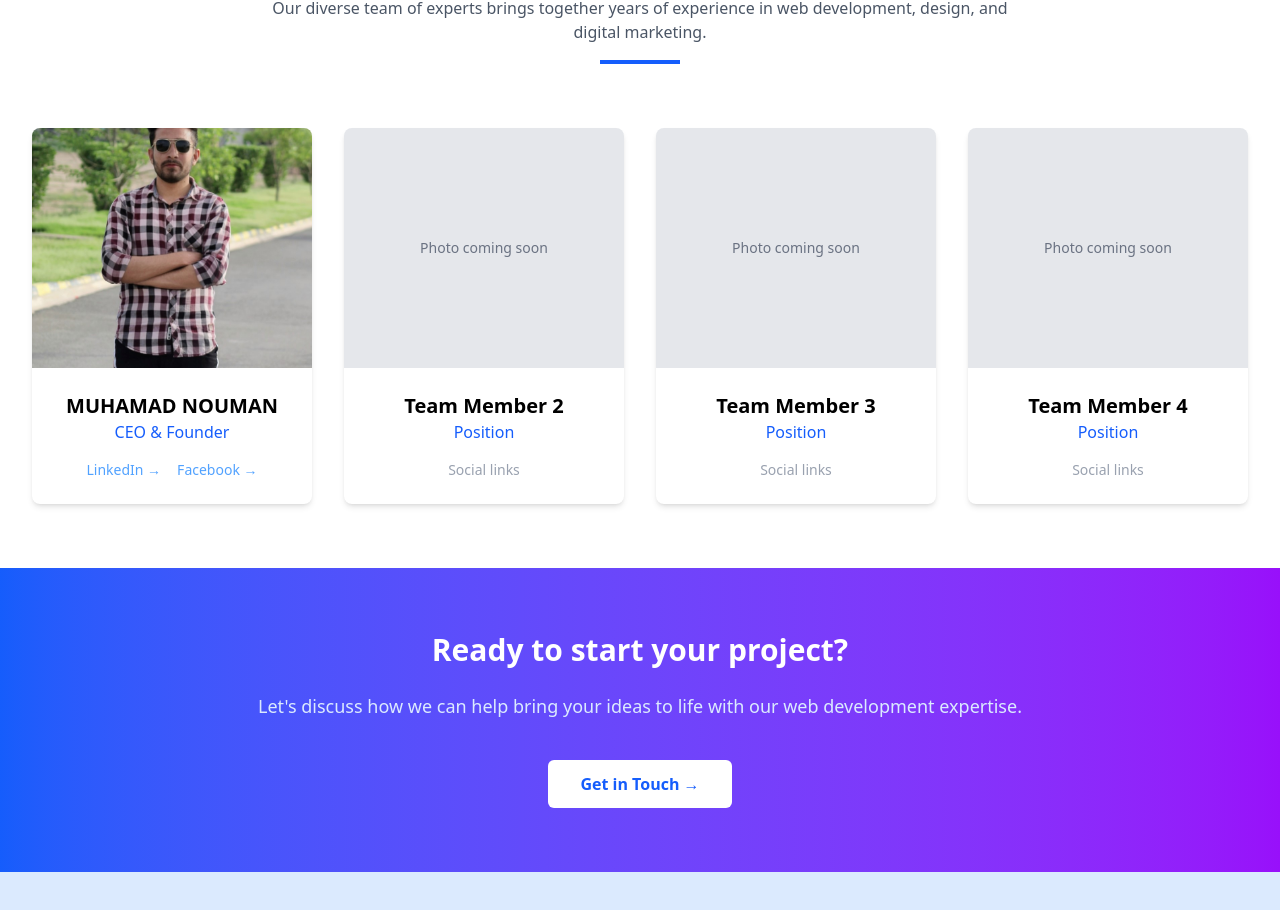
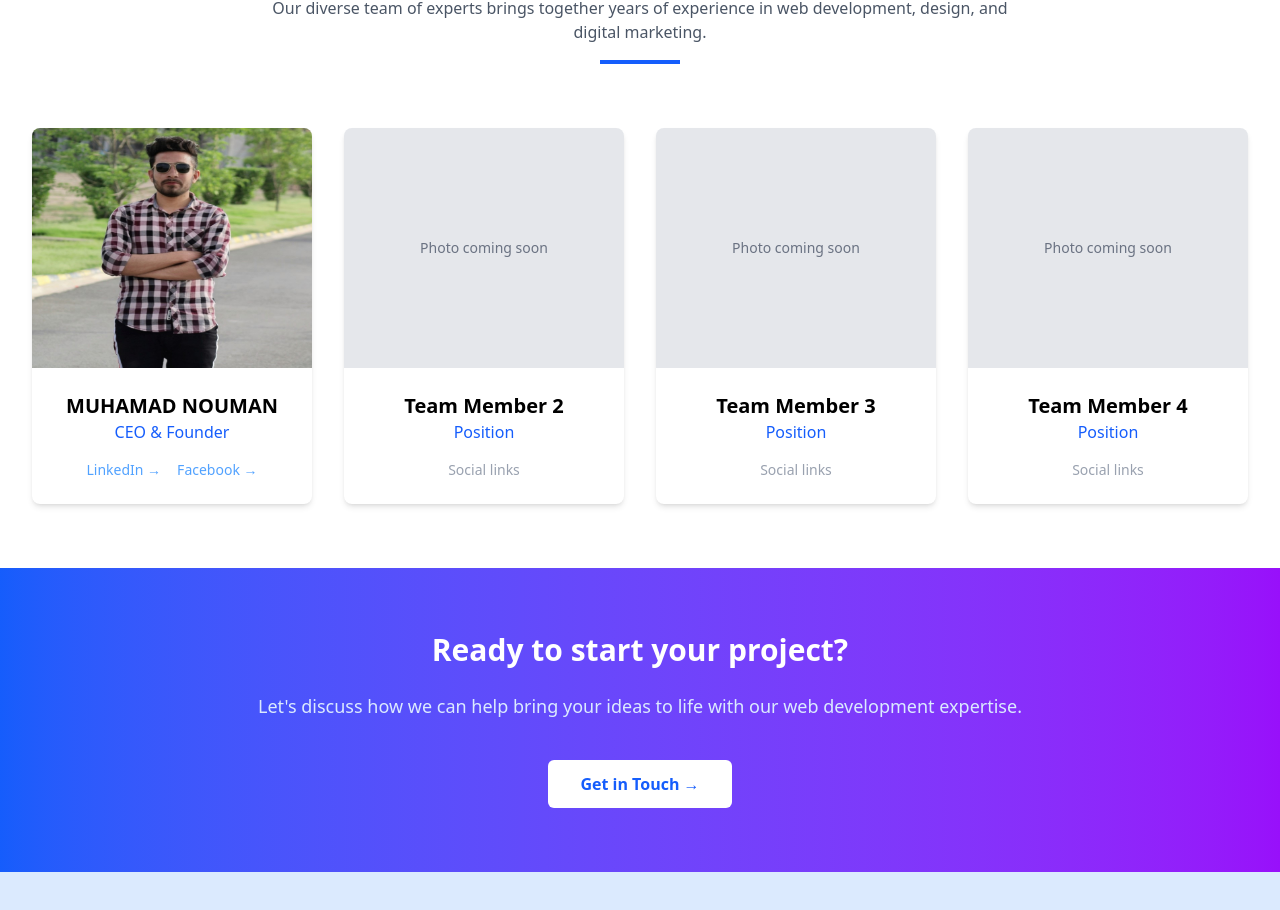
Before and after one commit to MNouman00/zen.it.solution, a React (Vite) app: page /About in a window 1280 px wide. Shown: the part 2080-2990 px from the top of the page. Built offline with nearby package versions, Linux system fonts and the light colour scheme.

Commit message:
Update About.jsx

```diff
--- a/src/assets/components/About.jsx
+++ b/src/assets/components/About.jsx
@@ -272,7 +272,7 @@ const About = () => {
             {/* Team Member 1 */}
             <div className="team-member bg-white rounded-lg overflow-hidden shadow-md transition-transform hover:scale-105">
               <div className="bg-gradient-to-br from-sky-200 via-blue-200 to-indigo-300 h-48 sm:h-60 flex items-center justify-center">
-                <img className="w-full h-full object-cover" src={nomi} alt="Muhammad Nouman" />
+                <img className="w-full h-full " src={nomi} alt="Muhammad Nouman" />
               </div>
               <div className="p-4 sm:p-6 text-center">
                 <h3 className="text-lg sm:text-xl font-semibold">MUHAMAD NOUMAN</h3>
```
